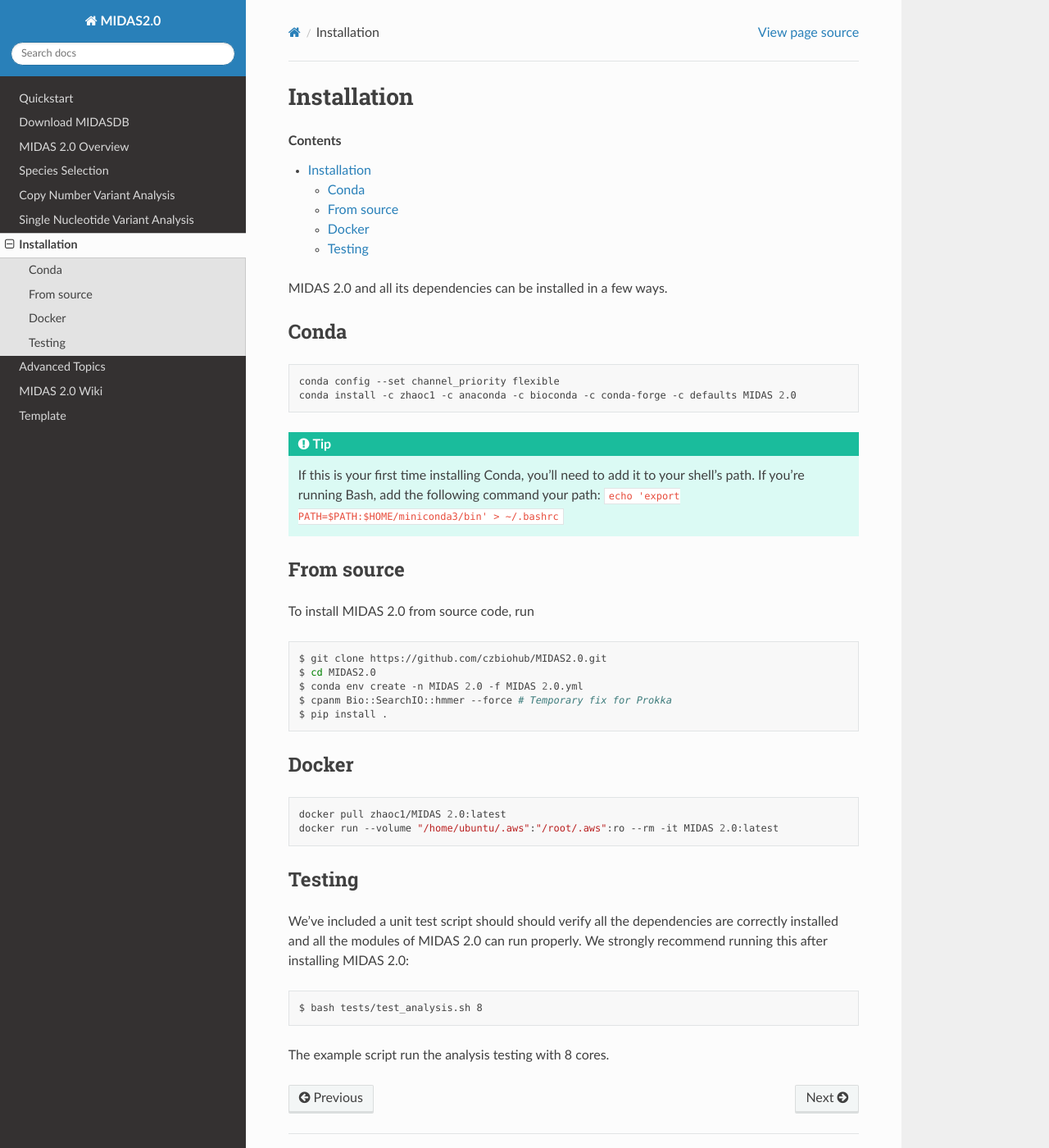
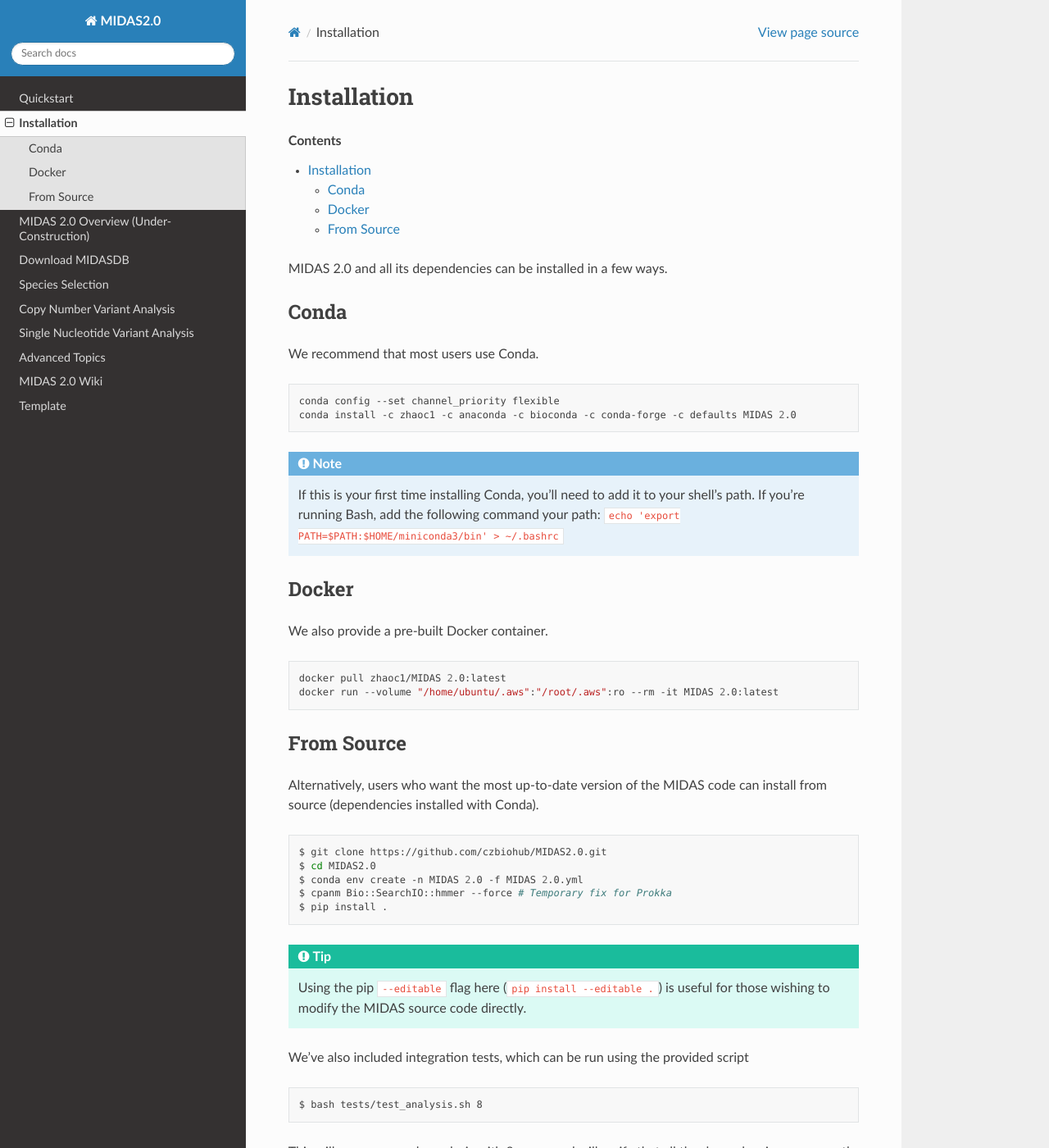
Before and after one commit to zhaoc1/midas2-tutorial, a Sphinx documentation site: the page built from docs/installation.rst, in a window 1280 px wide and 1400 px high. Shown: the whole window at 82% size. Built offline with Sphinx 7.4.7 and the Read the Docs theme 2.0.0, drawn with Linux system fonts in a browser that asks for light colours; some of the changed text lies outside the part shown.

```diff
--- a/docs/installation.rst
+++ b/docs/installation.rst
@@ -11,24 +11,41 @@ MIDAS 2.0 and all its dependencies can be installed in a few ways.
 Conda
 +++++++++++++
 
+We recommend that most users use Conda.
+
+..
+    TODO: Is this true?
+
 .. code-block:: shell
 
   conda config --set channel_priority flexible
   conda install -c zhaoc1 -c anaconda -c bioconda -c conda-forge -c defaults MIDAS 2.0
 
 
-.. tip::
+.. note::
 
-   If this is your first time installing Conda, you'll need to add it to your shell's
-   path. If you're running Bash, add the following
+   If this is your first time installing Conda, you'll need to add it to your
+   shell's path. If you're running Bash, add the following
    command your path: ``echo 'export
    PATH=$PATH:$HOME/miniconda3/bin' > ~/.bashrc``
 
-
-From source
+Docker
 ++++++++++++
 
-To install MIDAS 2.0 from source code, run
+We also provide a pre-built Docker container.
+
+.. code-block:: shell
+
+  docker pull zhaoc1/MIDAS 2.0:latest
+  docker run --volume "/home/ubuntu/.aws":"/root/.aws":ro --rm -it MIDAS 2.0:latest
+
+
+
+From Source
+++++++++++++
+
+Alternatively, users who want the most up-to-date version of the MIDAS code
+can install from source (dependencies installed with Conda).
 
 .. code-block:: shell
 
@@ -38,24 +55,17 @@ To install MIDAS 2.0 from source code, run
   $ cpanm Bio::SearchIO::hmmer --force # Temporary fix for Prokka
   $ pip install .
 
+.. tip::
 
+    Using the pip ``--editable`` flag here (``pip install --editable .``)
+    is useful for those wishing to modify the MIDAS source code directly.
 
-Docker
-++++++++++++
-
-.. code-block:: shell
-
-  docker pull zhaoc1/MIDAS 2.0:latest
-  docker run --volume "/home/ubuntu/.aws":"/root/.aws":ro --rm -it MIDAS 2.0:latest
-
-
-Testing
-++++++++
-
-We've included a unit test script should should verify all the dependencies are correctly installed
-and all the modules of MIDAS 2.0 can run properly.
-We strongly recommend running this after installing MIDAS 2.0: ::
+We've also included integration tests, which can be run using the provided
+script ::
 
   $ bash tests/test_analysis.sh 8
 
-The example script run the analysis testing with 8 cores.
+This will run an example analysis with 8 cores,
+and will verify that all the dependencies are correctly installed
+and that all analysis modules of MIDAS 2.0 can run properly.
+We recommend running this after installing MIDAS 2.0 from source.
```
Also changed, not shown: docs/index.rst (+14 -9 lines), docs/midas.rst (+7 -3 lines), docs/quickstart.rst (+119 -33 lines), docs/species.rst (+8 -4 lines).
